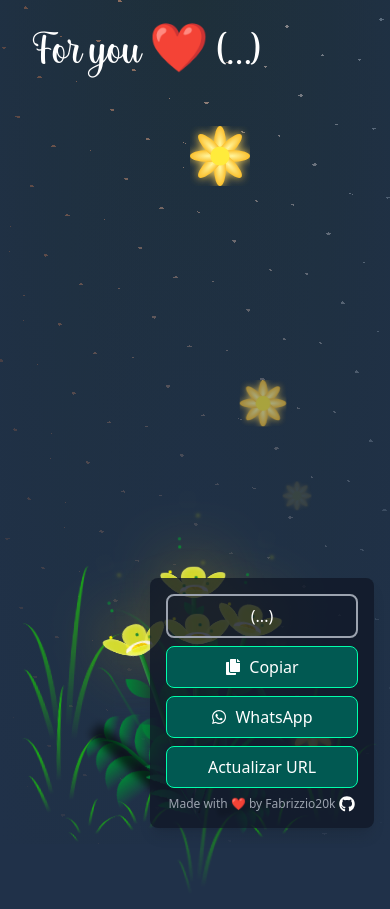
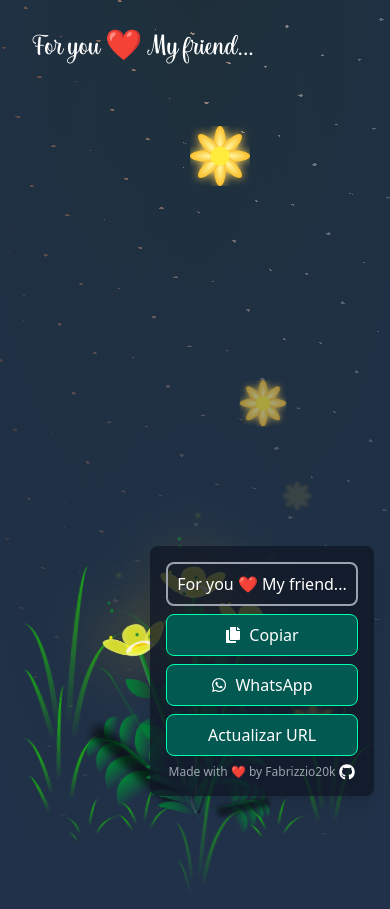
Before and after one commit to Fabrizzio20k/Flores_setiembre, a Next.js app: page / in a window 390 px wide. Built offline with nearby package versions, Linux system fonts and the light colour scheme.

Commit message:
Fixed square location

```diff
--- a/src/app/page.tsx
+++ b/src/app/page.tsx
@@ -21,7 +21,7 @@ const decodeBase64 = (encoded: string) => {
 };
 
 function NameComponent() {
-  const [name, setName] = useState("(...)");
+  const [name, setName] = useState("For you ❤️ My friend...");
   const searchParams = useSearchParams();
   const pathname = usePathname();
 
@@ -61,13 +61,13 @@ function NameComponent() {
 
   return (
     <div>
-      <div className="absolute top-0 left-0 w-full h-full text-white z-50 font-josephsophia text-5xl">
-        <h1 className="h-full p-8">For you ❤️ {name}</h1>
+      <div className="absolute top-0 left-0 w-full h-full text-white z-50 font-josephsophia text-3xl sm:text-4xl md:text-5xl">
+        <h1 className="h-full p-8">{name}</h1>
       </div>
 
       {/* Mostrar el cuadro de edición solo si no hay un query parameter */}
       {!searchParams.get("name") && (
-        <div className="fixed bottom-4 right-4 z-50">
+        <div className="fixed bottom-12 right-4 z-50">
           <div className="bg-gray-900 bg-opacity-80 text-white rounded-lg p-4 shadow-lg flex flex-col items-center space-y-2">
             {/* Input para el nombre */}
             <input
```
